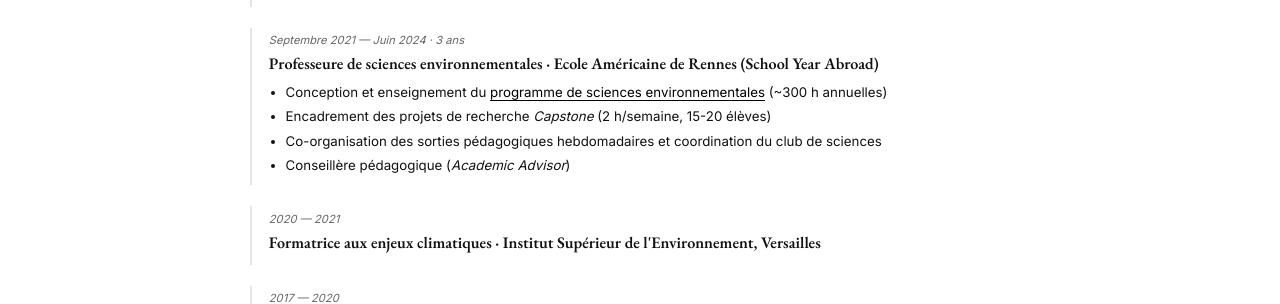
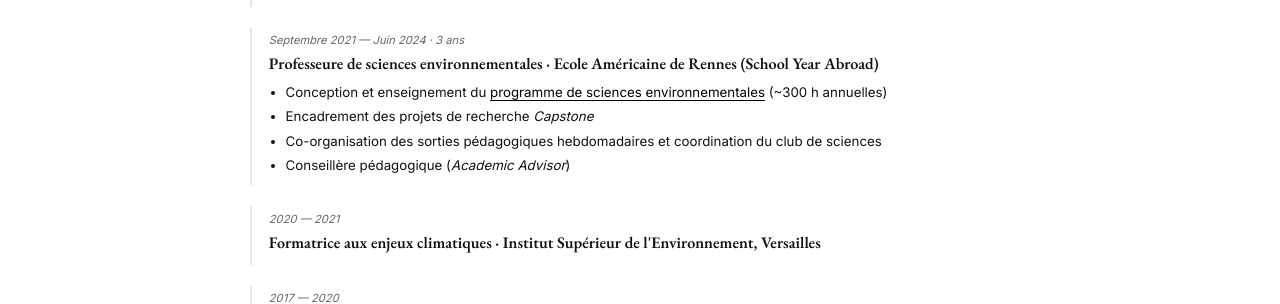
Before and after one commit to marieleapouliquen/marieleapouliquen.github.io, a Jekyll site: the page built from _pages/about.md, in a window 1280 px wide. Shown: the part 770-1074 px from the top of the page. Built offline with Jekyll 4.4.1, drawn with Linux system fonts in a browser that asks for light colours.

Commit message:
Update Capstone project supervision description
Removed the weekly hours detail from Capstone project supervision.

```diff
--- a/_pages/about.md
+++ b/_pages/about.md
@@ -56,7 +56,7 @@ body_class: page-accordion
   <h4>Professeure de sciences environnementales · Ecole Américaine de Rennes (School Year Abroad)</h4>
   <ul>
     <li>Conception et enseignement du  <a href="{{ '/sya/' | relative_url }}">programme de sciences environnementales</a> (~300 h annuelles)</li>
-    <li>Encadrement des projets de recherche <em>Capstone</em> (2 h/semaine, 15-20 élèves)</li>
+    <li>Encadrement des projets de recherche <em>Capstone</em></li>
     <li>Co-organisation des sorties pédagogiques hebdomadaires et coordination du club de sciences</li>
     <li>Conseillère pédagogique (<em>Academic Advisor</em>)</li>
   </ul>
```
